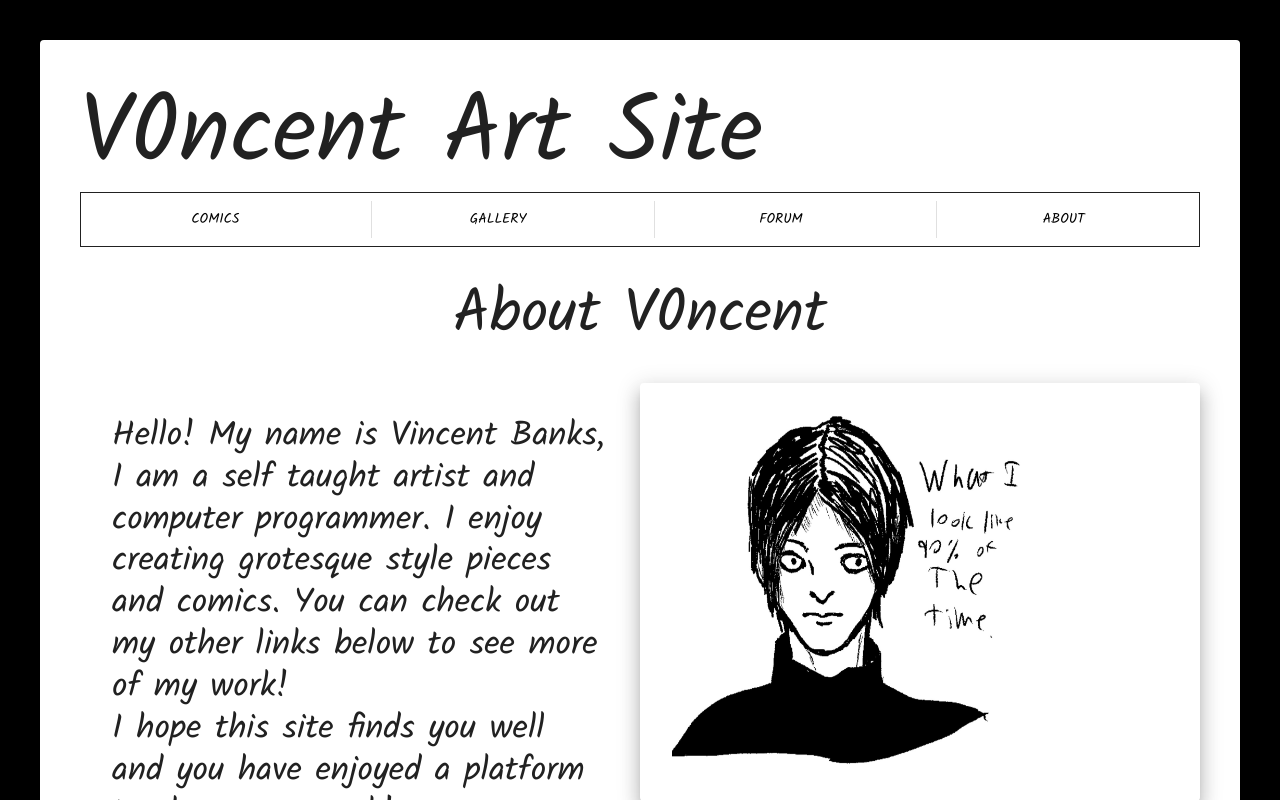
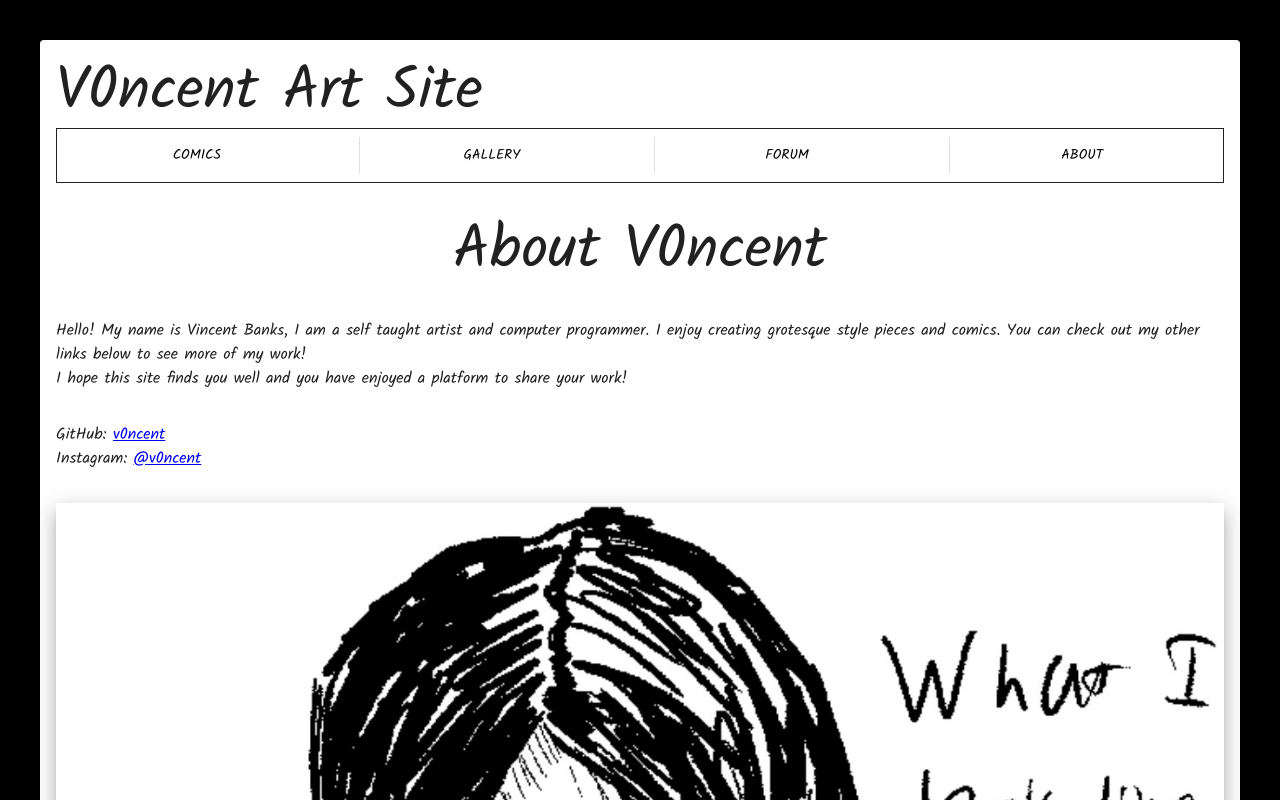
Before and after one commit to v0ncent/v0ncentArtSite, a React (Create React App) app in the folder v0ncentartsite/: page /about in a window 1280 px wide. Shown: the top 800 px of the page. Built offline with nearby package versions, Linux system fonts and the light colour scheme.

Commit message:
doing more styling

```diff
--- a/v0ncentartsite/src/components/App/App.js
+++ b/v0ncentartsite/src/components/App/App.jsx
@@ -37,7 +37,7 @@ function App() {
   return (
     <ThemeProvider theme={theme}>
       <Box bgcolor="#000000" sx={{ p: 5 }}>
-        <Paper sx={{ p: 5 }}>
+        <Paper sx={{ p: 2 }}>
           <BrowserRouter>
             <Routes>
               <Route path="/" element={<LandingPage />} />
--- a/v0ncentartsite/src/components/HeaderComponent/HeaderComponent.jsx
+++ b/v0ncentartsite/src/components/HeaderComponent/HeaderComponent.jsx
@@ -5,7 +5,7 @@ import { useNavigate } from "react-router-dom";
 function HeaderComponent() {
   const navigate = useNavigate();
   return (
-    <Typography variant="h1" textAlign={"left"} onClick={() => navigate("/")}>
+    <Typography variant="h2" textAlign={"left"} onClick={() => navigate("/")}>
       V0ncent Art Site
     </Typography>
   );
--- a/v0ncentartsite/src/components/aboutPage/AboutPage.jsx
+++ b/v0ncentartsite/src/components/aboutPage/AboutPage.jsx
@@ -15,9 +15,9 @@ function AboutPage() {
           </Typography>
         </Grid>
 
-        <Grid item xs={6}>
-          <Box sx={{ p: 4 }} textAlign={"left"}>
-            <Typography variant="h4">
+        <Grid item xs={12}>
+          <Box sx={{ pb: 4 }} textAlign={"left"}>
+            <Typography>
               {/* TODO: add a image for self portrait next to bio */}
               Hello! My name is Vincent Banks, I am a self taught artist and
               computer programmer. I enjoy creating grotesque style pieces and
@@ -26,7 +26,7 @@ function AboutPage() {
               <br />I hope this site finds you well and you have enjoyed a
               platform to share your work!
             </Typography>
-            <Typography variant="h4" sx={{ pt: 4 }}>
+            <Typography sx={{ pt: 4 }}>
               GitHub:{" "}
               <a
                 href="https://github.com/v0ncent"
@@ -47,11 +47,11 @@ function AboutPage() {
             </Typography>
           </Box>
         </Grid>
-        <Grid item xs={6}>
-          <Paper elevation={12} sx={{ p: 4 }}>
+        <Grid item xs={12}>
+          <Paper elevation={12}>
             <img
-              width={350}
-              height={350}
+              width="100%"
+              height="100%"
               src={SelfPortrait}
               alt="Self portrait of Vincent (he looks disheveled). Text reads 'what I look like 90% of the time'"
             />
--- a/v0ncentartsite/src/components/forumPage/ForumPage.jsx
+++ b/v0ncentartsite/src/components/forumPage/ForumPage.jsx
@@ -1,14 +1,14 @@
-import { Typography } from "@mui/material";
+import { Box, Typography } from "@mui/material";
 
 // Importing needed components
 import TopNav from "../TopNav/TopNav";
 
 function ForumPage() {
   return (
-    <>
+    <Box sx={{minHeight:"100vh"}}>
       <TopNav />
       <Typography>forumPage</Typography>
-    </>
+    </Box>
   );
 }
 
--- a/v0ncentartsite/src/components/galleryPage/GalleryPage.jsx
+++ b/v0ncentartsite/src/components/galleryPage/GalleryPage.jsx
@@ -30,14 +30,16 @@ function GalleryPage() {
   }
 
   return (
-    <>
+    <Box sx={{ minHeight: "100vh" }}>
       <TopNav />
       <Grid container>
         <Grid item xs={12} sx={{ p: 4 }}>
           {/* TODO: add head title for gallery page called "The Gallery" (ill draw this) */}
-          <Typography variant="h2">
-            PLACEHOLDER 4 THE GALLERY Vincent Drawing
-          </Typography>
+          <Box>
+            <Typography variant="h2">
+              PLACEHOLDER 4 THE GALLERY Vincent Drawing
+            </Typography>
+          </Box>
         </Grid>
 
         <Paper elevation={12}>
@@ -90,7 +92,8 @@ function GalleryPage() {
           </Accordion>
         </Paper>
       </Grid>
-    </>
+      <Box bgcolor={"#222222"} minHeight="1000px" />
+    </Box>
   );
 }
 
--- a/v0ncentartsite/src/components/landingPage/LandingPage.jsx
+++ b/v0ncentartsite/src/components/landingPage/LandingPage.jsx
@@ -1,18 +1,18 @@
 // Importing needed components
-import { Grid } from "@mui/material";
+import { Box, Grid } from "@mui/material";
 import TopNav from "../TopNav/TopNav.jsx";
 import ContentPage from "../contentPage/ContentPage.jsx";
 import AnnouncementsPage from "../announcementsPage/announcementsPage.jsx";
 
 function LandingPage() {
   return (
+    <Box sx={{ minHeight: "1180px" }}>
       <Grid container>
         {/* spacer */}
-      <Grid item xs={12}>
+        <Grid item xs={12} sx={{ mb: 2 }}>
           <TopNav />
         </Grid>
-      {/* spacer */}
-      <Grid item xs={12}>
+        <Grid item xs={12} sx={{ mb: 2 }}>
           <AnnouncementsPage />
         </Grid>
         {/* spacer */}
@@ -21,6 +21,7 @@ function LandingPage() {
         </Grid>
         {/* spacer */}
       </Grid>
+    </Box>
   );
 }
 
--- a/v0ncentartsite/src/index.js
+++ b/v0ncentartsite/src/index.js
@@ -1,7 +1,7 @@
 import React from 'react';
 import ReactDOM from 'react-dom/client';
 import './index.css';
-import App from './components/App/App.js';
+import App from './components/App/App.jsx';
 import reportWebVitals from './reportWebVitals';
 
 const root = ReactDOM.createRoot(document.getElementById('root'));
```
Lines whose indentation alone changed are shown as unchanged.
